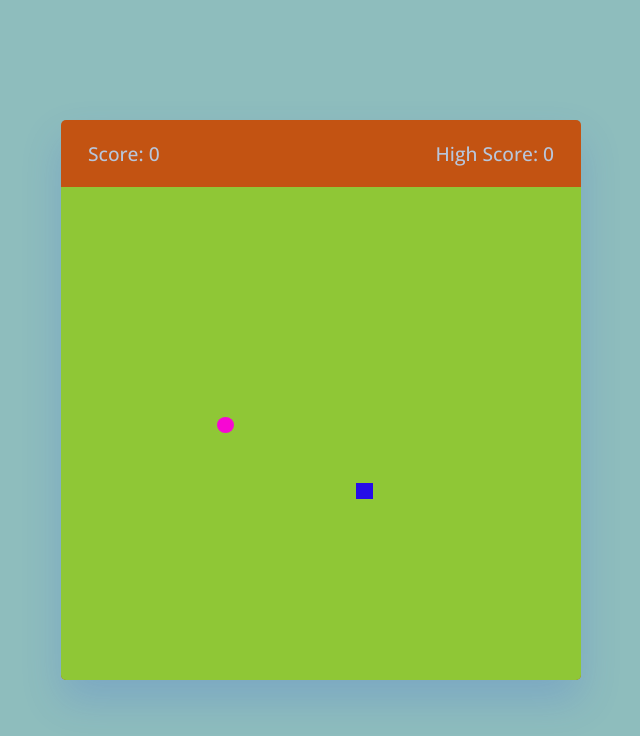
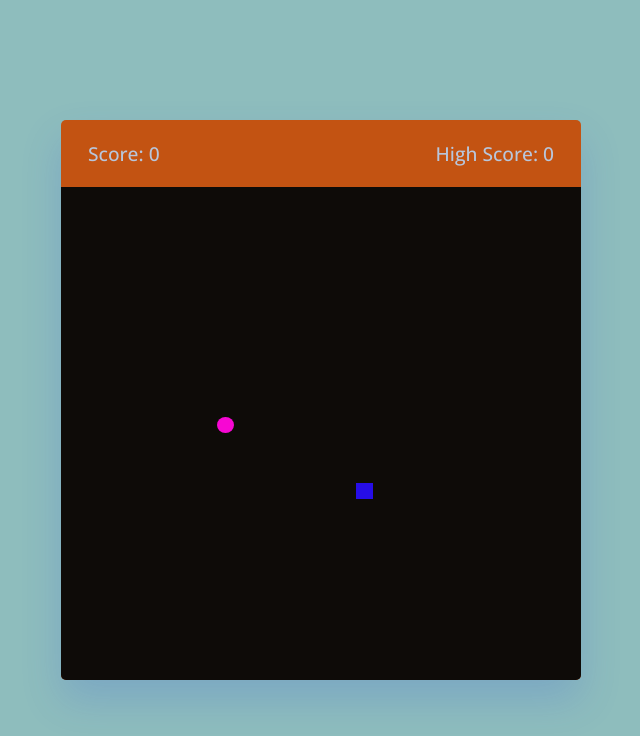
Before and after one commit to Akshatkriplani05/cstasks, a plain HTML site: page index.html in a window 1280 px wide. Shown: the whole page, without its empty margins (319-959 px from the left). Drawn offline with nearby package versions, Linux system fonts and the light colour scheme.

Commit message:
Update style.css

```diff
--- a/style.css
+++ b/style.css
@@ -40,7 +40,7 @@ body
   height: 100%;
   width: 100%;
   display: grid;
-     background: #8fc736;
+     background: #090908f7;
   grid-template: repeat(30, 1fr) / repeat(30, 1fr);
 }
 .play-board .food
```
